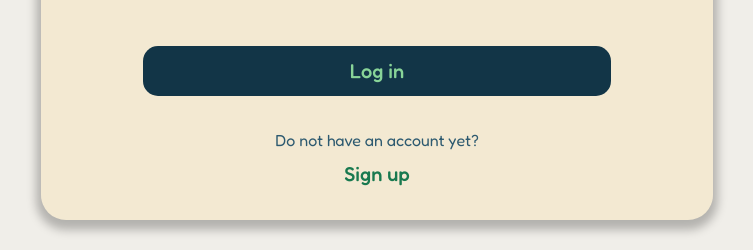
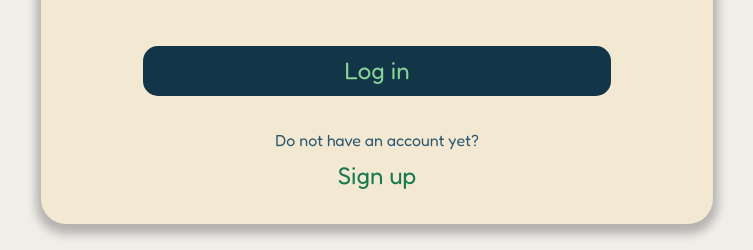
Before and after one commit to UM-LabTics/lakitu-core, a Next.js app in the folder frontend/: page /login in a window 1280 px wide. Shown: the part 310-560 px from the top of the page, without its empty margins (263-1016 px from the left). Built offline with nearby package versions, Linux system fonts and the light colour scheme; no server answers.

Commit message:
fix: font downloading in frontend

```diff
--- a/frontend/app/globals.css
+++ b/frontend/app/globals.css
@@ -1,4 +1,3 @@
-@import url('https://fonts.googleapis.com/css2?family=Fredoka:wght@300;400;500;600;700&display=swap');
 @import "tailwindcss";
 /*
 ============================================================
@@ -68,7 +67,7 @@ Estilos globales para elementos HTML sin clases.
 
   body {
     @apply bg-background text-primary-light;
-    font-family: var(--font-sans);
+    font-family: var(--font-fredoka);
   }
 
   main {
@@ -107,7 +106,7 @@ Clases reutilizables para componentes comunes.
   /* Filled button */
   .btn-contained {
     @apply inline-flex items-center justify-center gap-2
-           px-5 py-2 text-xl font-medium cursor-pointer select-none
+           px-5 py-2 text-2xl font-normal cursor-pointer select-none
            transition-all duration-200 ease-in-out
            bg-primary text-secondary;
     border-radius: var(--radius-lg);
@@ -119,7 +118,7 @@ Clases reutilizables para componentes comunes.
   /* Text/ghost button */
   .btn-text {
     @apply inline-flex items-center justify-center gap-2
-           px-5 py-2 text-xl font-medium cursor-pointer select-none
+           px-5 py-2 text-2xl font-normal cursor-pointer select-none
            transition-all duration-200 ease-in-out
            bg-transparent text-secondary-dark;
     border-radius: var(--radius-lg);
--- a/frontend/app/layout.tsx
+++ b/frontend/app/layout.tsx
@@ -1,20 +1,17 @@
 import { cookies } from "next/headers";
 import type { Metadata } from "next";
-import { Geist, Geist_Mono } from "next/font/google";
+import { Fredoka } from "next/font/google";
 import "./globals.css";
 
 import Button from "@/components/Button";
 import { logout } from "@/lib/api/auth";
 
-const geistSans = Geist({
-  variable: "--font-geist-sans",
+const fredoka = Fredoka({
+  variable: "--font-fredoka",
+  weight: ["300", "400", "500", "600", "700"],
   subsets: ["latin"],
 });
 
-const geistMono = Geist_Mono({
-  variable: "--font-geist-mono",
-  subsets: ["latin"],
-});
 
 export const metadata: Metadata = {
   title: "Create Next App",
@@ -33,7 +30,7 @@ export default async function RootLayout({
   return (
     <html
       lang="en"
-      className={`${geistSans.variable} ${geistMono.variable} h-full antialiased`}
+      className={`${fredoka.variable} h-full antialiased`}
     >
       <body className="min-h-full flex flex-col">
         {token && (
--- /dev/null
+++ b/frontend/tailwind.config.js
@@ -0,0 +1,9 @@
+module.exports = {
+  theme: {
+    extend: {
+      fontFamily: {
+        fredoka: ['var(--font-fredoka)', 'sans-serif'],
+      },
+    },
+  },
+}
```
